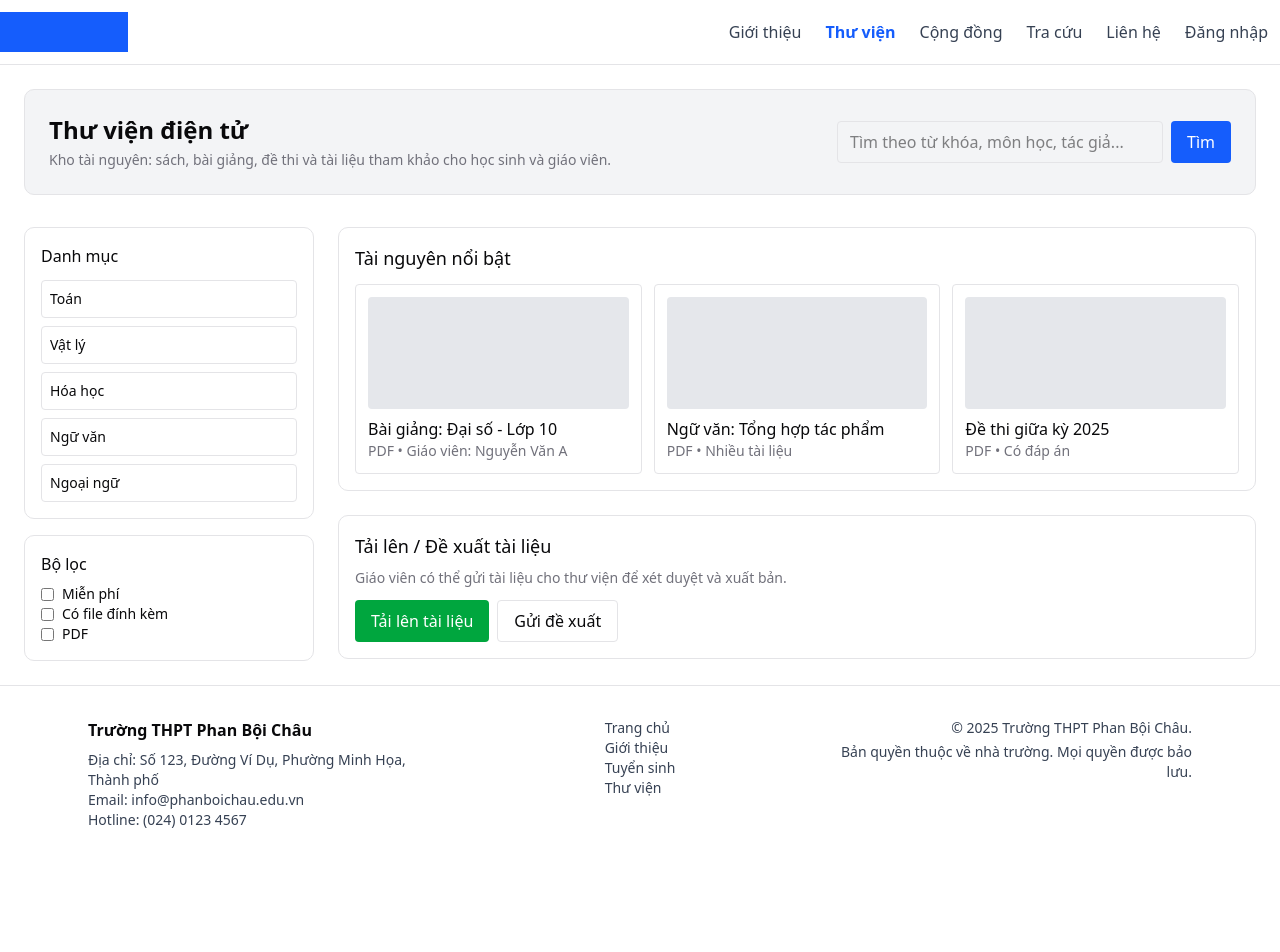
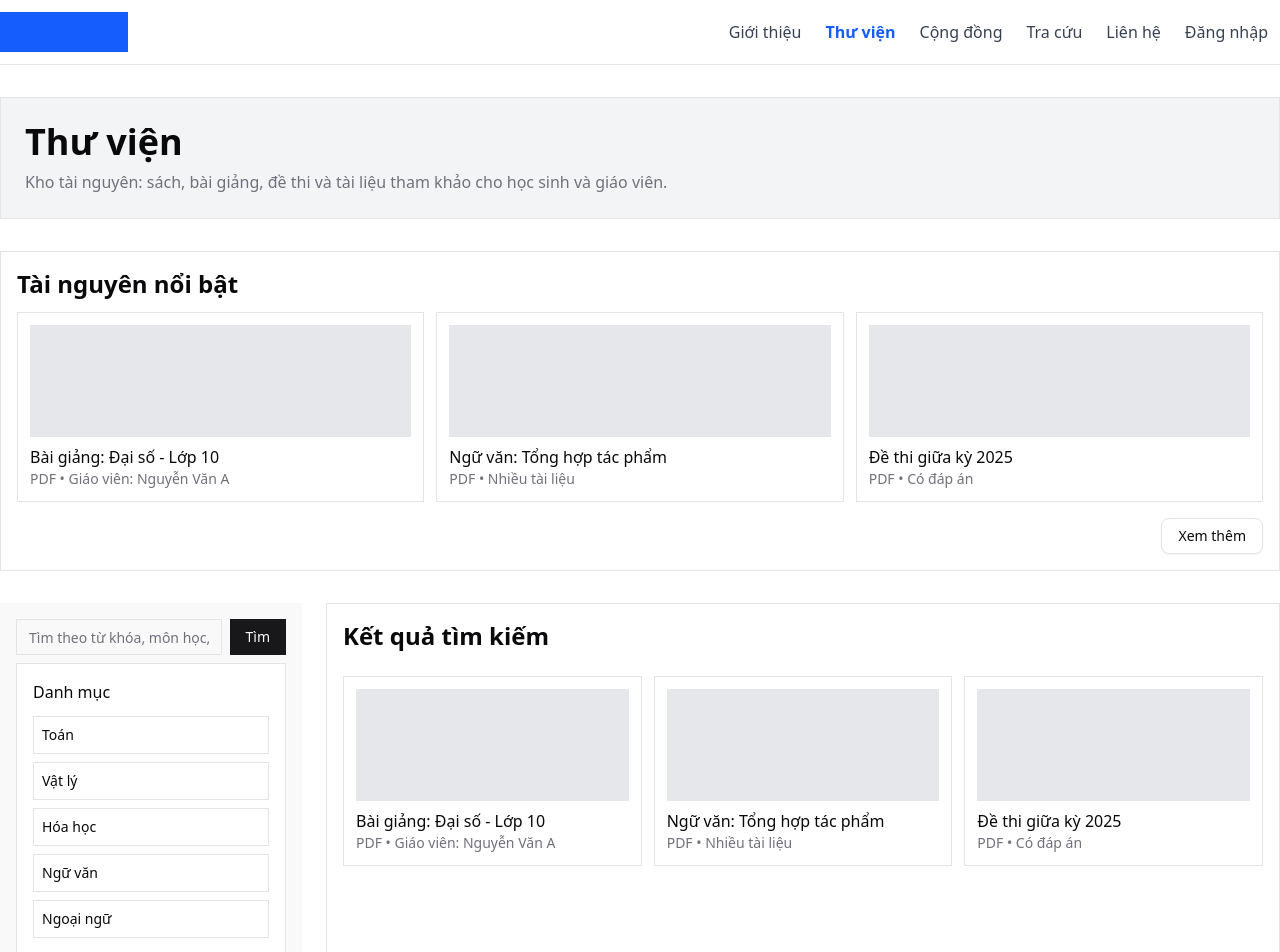
Before and after one commit to duongacy/school, a Next.js app: page /library in a window 1280 px wide. Shown: the top 952 px of the page. Before the commit the page ends 862 px from the top, so only its background shows below. Built offline with nearby package versions, Linux system fonts and the light colour scheme.

Commit message:
update libraty

```diff
--- a/app/about/page.tsx
+++ b/app/about/page.tsx
@@ -14,7 +14,7 @@ export default function AboutPage() {
       </section>
       <section className="my-8 container mx-auto space-y-8">
         <div className="border p-4">
-          <h2 className="text-3xl font-semibold ">Tầm nhìn và sứ mệnh</h2>
+          <h2 className="text-3xl font-semibold">Tầm nhìn và sứ mệnh</h2>
           <div className="grid grid-cols-2 gap-8">
             <p className=" mt-4 bg-blue-100/50 p-4">
               Xây dựng nền giáo dục hiện đại, chất lượng cao, đạt trình độ tiên
--- a/app/library/page.tsx
+++ b/app/library/page.tsx
@@ -1,77 +1,121 @@
+import { Button } from "@/components/ui/button";
+import { Input } from "@/components/ui/input";
+
 export default function LibraryPage() {
   return (
-    <main id="content" className="container mx-auto p-6 space-y-8">
-      <section className="border rounded-lg p-6 bg-gray-100">
-        <div className="flex flex-col md:flex-row items-start md:items-center gap-4">
-          <div className="flex-1">
-            <h1 className="text-2xl font-semibold">Thư viện điện tử</h1>
-            <p className="text-sm text-muted-foreground mt-1">Kho tài nguyên: sách, bài giảng, đề thi và tài liệu tham khảo cho học sinh và giáo viên.</p>
-          </div>
-          <div className="w-full md:w-1/3">
-            <label htmlFor="lib-search" className="sr-only">Tìm kiếm tài liệu</label>
-            <div className="flex gap-2">
-              <input id="lib-search" className="flex-1 border rounded px-3 py-2" placeholder="Tìm theo từ khóa, môn học, tác giả..." />
-              <button className="px-4 py-2 bg-blue-600 text-white rounded">Tìm</button>
+    <div className="space-y-8 container mx-auto my-8">
+      <section className="border p-6 bg-gray-100">
+        <h1 className="text-4xl font-bold">Thư viện</h1>
+        <p className="text-base text-muted-foreground mt-2">
+          Kho tài nguyên: sách, bài giảng, đề thi và tài liệu tham khảo cho học
+          sinh và giáo viên.
+        </p>
+      </section>
+
+      <div className="border p-4 bg-white">
+        <h2 className="text-2xl font-semibold">Tài nguyên nổi bật</h2>
+        <div className="mt-3 grid grid-cols-3 gap-3">
+          <div className="p-3 border">
+            <div className="h-28 bg-gray-200  mb-2" />
+            <div className="font-medium">Bài giảng: Đại số - Lớp 10</div>
+            <div className="text-sm text-muted-foreground">
+              PDF • Giáo viên: Nguyễn Văn A
             </div>
           </div>
-        </div>
-      </section>
-
-      <div className="grid grid-cols-1 lg:grid-cols-4 gap-6">
-        <aside className="space-y-4">
-          <div className="border rounded-lg p-4 bg-white">
-            <h4 className="font-medium">Danh mục</h4>
-            <ul className="mt-3 space-y-2 text-sm">
-              <li className="p-2 border rounded">Toán</li>
-              <li className="p-2 border rounded">Vật lý</li>
-              <li className="p-2 border rounded">Hóa học</li>
-              <li className="p-2 border rounded">Ngữ văn</li>
-              <li className="p-2 border rounded">Ngoại ngữ</li>
-            </ul>
-          </div>
-
-          <div className="border rounded-lg p-4 bg-white">
-            <h4 className="font-medium">Bộ lọc</h4>
-            <div className="mt-2 text-sm">
-              <label className="flex items-center gap-2"><input type="checkbox" /> Miễn phí</label>
-              <label className="flex items-center gap-2"><input type="checkbox" /> Có file đính kèm</label>
-              <label className="flex items-center gap-2"><input type="checkbox" /> PDF</label>
+          <div className="p-3 border">
+            <div className="h-28 bg-gray-200  mb-2" />
+            <div className="font-medium">Ngữ văn: Tổng hợp tác phẩm</div>
+            <div className="text-sm text-muted-foreground">
+              PDF • Nhiều tài liệu
             </div>
           </div>
-        </aside>
+          <div className="p-3 border">
+            <div className="h-28 bg-gray-200  mb-2" />
+            <div className="font-medium">Đề thi giữa kỳ 2025</div>
+            <div className="text-sm text-muted-foreground">PDF • Có đáp án</div>
+          </div>
+        </div>
+        <Button variant="outline" className="ml-auto flex mt-4">
+          Xem thêm
+        </Button>
+      </div>
 
-        <section className="lg:col-span-3 space-y-6">
-          <div className="border rounded-lg p-4 bg-white">
-            <h2 className="text-lg font-medium">Tài nguyên nổi bật</h2>
-            <div className="mt-3 grid grid-cols-1 sm:grid-cols-2 lg:grid-cols-3 gap-3">
-              <div className="p-3 border rounded">
-                <div className="h-28 bg-gray-200 rounded mb-2" />
-                <div className="font-medium">Bài giảng: Đại số - Lớp 10</div>
-                <div className="text-sm text-muted-foreground">PDF • Giáo viên: Nguyễn Văn A</div>
-              </div>
-              <div className="p-3 border rounded">
-                <div className="h-28 bg-gray-200 rounded mb-2" />
-                <div className="font-medium">Ngữ văn: Tổng hợp tác phẩm</div>
-                <div className="text-sm text-muted-foreground">PDF • Nhiều tài liệu</div>
-              </div>
-              <div className="p-3 border rounded">
-                <div className="h-28 bg-gray-200 rounded mb-2" />
-                <div className="font-medium">Đề thi giữa kỳ 2025</div>
-                <div className="text-sm text-muted-foreground">PDF • Có đáp án</div>
+      <div className="grid grid-cols-4 gap-6">
+        <div className=" bg-gray-100/50 p-4">
+          <div className="flex gap-2">
+            <Input
+              className="rounded-none min-w-0"
+              placeholder="Tìm theo từ khóa, môn học, tác giả..."
+            />
+            <Button className="rounded-none">Tìm</Button>
+          </div>
+          <aside className="space-y-4 mt-2">
+            <div className="border p-4 bg-white">
+              <h4 className="font-medium">Danh mục</h4>
+              <ul className="mt-3 space-y-2 text-sm">
+                <li className="p-2 border">Toán</li>
+                <li className="p-2 border">Vật lý</li>
+                <li className="p-2 border">Hóa học</li>
+                <li className="p-2 border">Ngữ văn</li>
+                <li className="p-2 border">Ngoại ngữ</li>
+              </ul>
+            </div>
+
+            <div className="border p-4 bg-white">
+              <h4 className="font-medium">Bộ lọc</h4>
+              <div className="mt-2 text-sm">
+                <label className="flex items-center gap-2">
+                  <input type="checkbox" /> Miễn phí
+                </label>
+                <label className="flex items-center gap-2">
+                  <input type="checkbox" /> Có file đính kèm
+                </label>
+                <label className="flex items-center gap-2">
+                  <input type="checkbox" /> PDF
+                </label>
               </div>
             </div>
-          </div>
-
-          <div className="border rounded-lg p-4 bg-white">
-            <h3 className="text-lg font-medium">Tải lên / Đề xuất tài liệu</h3>
-            <p className="text-sm text-muted-foreground mt-2">Giáo viên có thể gửi tài liệu cho thư viện để xét duyệt và xuất bản.</p>
-            <div className="mt-3 flex gap-2">
-              <button className="px-4 py-2 bg-green-600 text-white rounded">Tải lên tài liệu</button>
-              <button className="px-4 py-2 border rounded">Gửi đề xuất</button>
+          </aside>
+        </div>
+        <section className="space-y-6 col-span-3 border p-4 bg-white">
+          <h2 className="text-2xl font-semibold">Kết quả tìm kiếm</h2>
+          <div className="mt-3 grid grid-cols-3 gap-3 items-stretch">
+            <div className="p-3 border">
+              <div className="h-28 bg-gray-200  mb-2" />
+              <div className="font-medium">Bài giảng: Đại số - Lớp 10</div>
+              <div className="text-sm text-muted-foreground">
+                PDF • Giáo viên: Nguyễn Văn A
+              </div>
+            </div>
+            <div className="p-3 border">
+              <div className="h-28 bg-gray-200  mb-2" />
+              <div className="font-medium">Ngữ văn: Tổng hợp tác phẩm</div>
+              <div className="text-sm text-muted-foreground">
+                PDF • Nhiều tài liệu
+              </div>
+            </div>
+            <div className="p-3 border">
+              <div className="h-28 bg-gray-200  mb-2" />
+              <div className="font-medium">Đề thi giữa kỳ 2025</div>
+              <div className="text-sm text-muted-foreground">
+                PDF • Có đáp án
+              </div>
             </div>
           </div>
         </section>
       </div>
-    </main>
+      <div className="p-4 border">
+        <h3 className="text-2xl font-semibold">Tải lên / Đề xuất tài liệu</h3>
+        <p className="text-sm text-muted-foreground mt-2">
+          Giáo viên có thể gửi tài liệu cho thư viện để xét duyệt và xuất bản.
+        </p>
+        <div className="mt-3 flex gap-2">
+          <button className="px-4 py-2 bg-green-600 text-white">
+            Tải lên tài liệu
+          </button>
+          <button className="px-4 py-2 border">Gửi đề xuất</button>
+        </div>
+      </div>
+    </div>
   );
 }
--- a/app/page.tsx
+++ b/app/page.tsx
@@ -18,7 +18,7 @@ export default function HomePage() {
       <div className="grid grid-cols-[2fr_1fr] gap-6 container mx-auto my-8">
         <div className="space-y-6">
           <div className="border p-4">
-            <h2 className="text-lg font-semibold">Tin tức & Sự kiện</h2>
+            <h2 className="text-3xl font-semibold ">Tin tức & Sự kiện</h2>
             <div className="mt-3 space-y-3">
               <EventItem
                 date="01 Tháng 11, 2025"
@@ -36,7 +36,7 @@ export default function HomePage() {
 
           {/* Featured / Highlights */}
           <section className="border p-4">
-            <h3 className="text-lg font-semibold">Học sinh nổi bật</h3>
+            <h3 className="text-3xl font-semibold ">Học sinh nổi bật</h3>
             <div className="mt-3 grid grid-cols-2 gap-3">
               <StudentItem
                 name="Nguyễn Văn A"
@@ -68,7 +68,7 @@ export default function HomePage() {
 
         <aside className="space-y-3">
           <div className="border p-3 bg-white">
-            <h4 className="text-lg font-semibold">Thông báo nhanh</h4>
+            <h4 className="text-3xl font-semibold ">Thông báo nhanh</h4>
             <ul className="mt-3 space-y-2 text-sm">
               <li className="p-2 bg-gray-50">Lịch thi giữa kỳ - cập nhật</li>
               <li className="p-2 bg-gray-50">Nghỉ lễ: 20/11</li>
@@ -82,7 +82,7 @@ export default function HomePage() {
           </div>
 
           <div className="border p-3 bg-white">
-            <h4 className="text-lg font-semibold">Văn bản mới</h4>
+            <h4 className="text-3xl font-semibold ">Văn bản mới</h4>
             <ul className="mt-3 space-y-2 text-sm">
               <li className="p-2 bg-gray-50">
                 Quy chế chi tiêu nội bộ của Trường Đại học Sư phạm TP.HCM (QĐ
--- a/components/ui/input.tsx
+++ b/components/ui/input.tsx
@@ -1,6 +1,6 @@
-import * as React from "react"
+import * as React from "react";
 
-import { cn } from "@/lib/utils"
+import { cn } from "@/lib/utils";
 
 const Input = React.forwardRef<HTMLInputElement, React.ComponentProps<"input">>(
   ({ className, type, ...props }, ref) => {
@@ -8,15 +8,15 @@ const Input = React.forwardRef<HTMLInputElement, React.ComponentProps<"input">>(
       <input
         type={type}
         className={cn(
-          "flex h-9 w-full rounded-md border border-input bg-transparent px-3 py-1 text-base shadow-sm transition-colors file:border-0 file:bg-transparent file:text-sm file:font-medium file:text-foreground placeholder:text-muted-foreground focus-visible:outline-none focus-visible:ring-1 focus-visible:ring-ring disabled:cursor-not-allowed disabled:opacity-50 md:text-sm",
+          "flex h-9 rounded-md border border-input bg-transparent px-3 py-1 text-base transition-colors file:border-0 file:bg-transparent file:text-sm file:font-medium file:text-foreground placeholder:text-muted-foreground focus-visible:outline-none focus-visible:ring-1 focus-visible:ring-ring disabled:cursor-not-allowed disabled:opacity-50 md:text-sm",
           className
         )}
         ref={ref}
         {...props}
       />
-    )
+    );
   }
-)
-Input.displayName = "Input"
+);
+Input.displayName = "Input";
 
-export { Input }
+export { Input };
```
